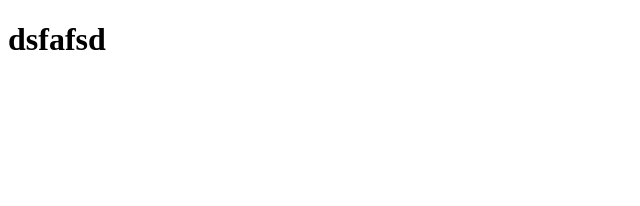
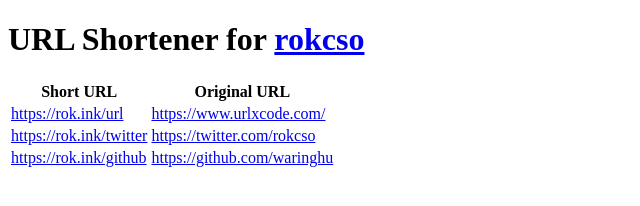
Before and after one commit to rokcso/rokink, a website: page index.html in a window 1280 px wide. Shown: the whole page, without its empty margins (0-640 px from the left). Drawn offline with Linux system fonts and the light colour scheme.

Commit message:
update index.html

```diff
--- a/index.html
+++ b/index.html
@@ -6,6 +6,30 @@
     <title>URL Shortener for rokcso</title>
 </head>
 <body>
-    <h1>dsfafsd</h1>
+    <h1>URL Shortener for <a href="https://rok.ink/twitter">rokcso</a></h1>
+    <div id="url-table">
+        <table>
+            <thead>
+                <tr>
+                    <th>Short URL</th>
+                    <th>Original URL</th>
+                </tr>
+            </thead>
+            <tbody>
+                <tr>
+                    <td><a href="https://rok.ink/url">https://rok.ink/url</a></td>
+                    <td><a href="https://www.urlxcode.com/">https://www.urlxcode.com/</a></td>
+                </tr>
+                <tr>
+                    <td><a href="https://rok.ink/twitter">https://rok.ink/twitter</a></td>
+                    <td><a href="https://twitter.com/rokcso">https://twitter.com/rokcso</a></td>
+                </tr>
+                <tr>
+                    <td><a href="https://rok.ink/github">https://rok.ink/github</a></td>
+                    <td><a href="https://github.com/waringhu">https://github.com/waringhu</a></td>
+                </tr>
+            </tbody>
+        </table>
+    </div>
 </body>
 </html>
--- a/now.json
+++ b/now.json
@@ -11,6 +11,10 @@
     {
       "source": "/url",
       "destination": "https://www.urlxcode.com"
+    },
+    {
+      "source": "/(.*)",
+      "destination": "https://rok.ink"
     }
   ]
 }
```
